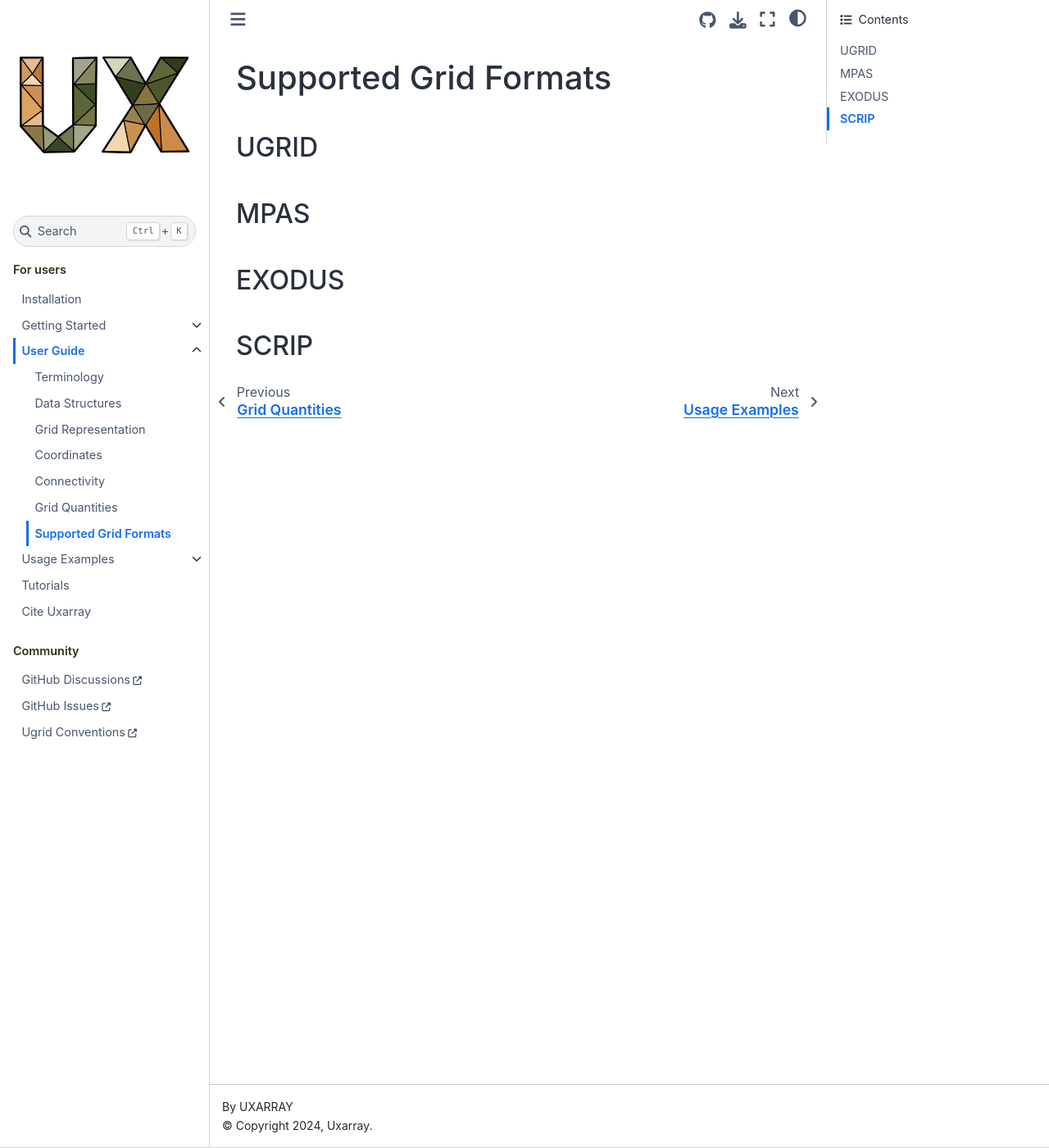
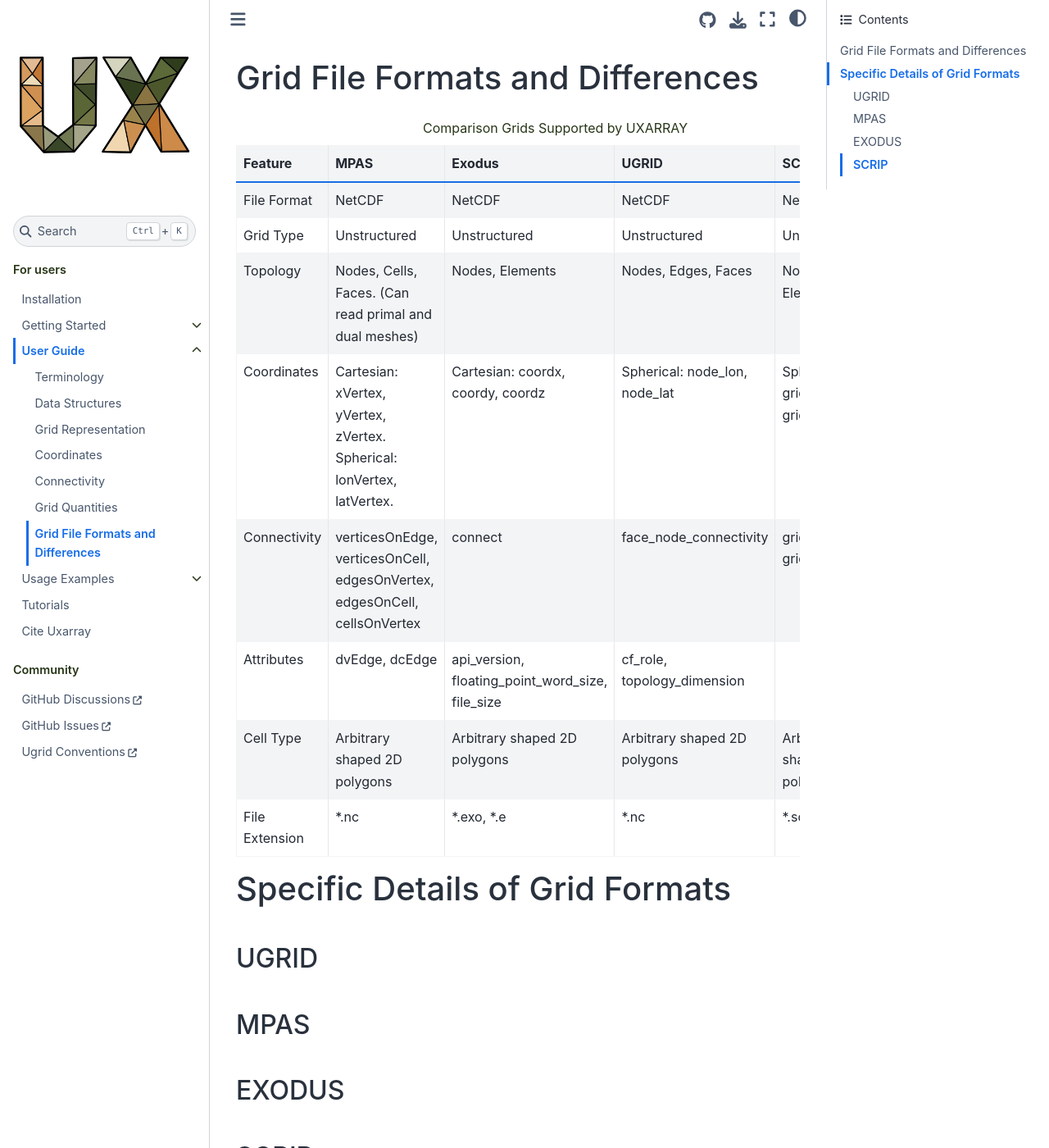
Before and after one commit to UXARRAY/uxarray, a Sphinx documentation site: the page built from docs/user-guide/grid-formats.rst, in a window 1280 px wide and 1400 px high. Shown: the whole window at 82% size. Built offline with Sphinx 7.4.7 and the Sphinx Book theme 1.1.4, drawn with Linux system fonts in a browser that asks for light colours; pages that are not in the unit, such as notebooks, are missing from menus.

Commit message:
o Add a table to compare grid formats

```diff
--- a/docs/user-guide/grid-formats.rst
+++ b/docs/user-guide/grid-formats.rst
@@ -1,8 +1,64 @@
 .. currentmodule:: uxarray
 
-======================
-Supported Grid Formats
-======================
+
+
+=================================
+Grid File Formats and Differences
+=================================
+
+.. list-table:: Comparison Grids Supported by UXARRAY
+   :header-rows: 1
+
+   * - Feature
+     - MPAS
+     - Exodus
+     - UGRID
+     - SCRIP
+   * - File Format
+     - NetCDF
+     - NetCDF
+     - NetCDF
+     - NetCDF
+   * - Grid Type
+     - Unstructured
+     - Unstructured
+     - Unstructured
+     - Unstructured
+   * - Topology
+     - Nodes, Cells, Faces. (Can read primal and dual meshes)
+     - Nodes, Elements
+     - Nodes, Edges, Faces
+     - Nodes, Elements
+   * - Coordinates
+     - Cartesian: xVertex, yVertex, zVertex. Spherical: lonVertex, latVertex.
+     - Cartesian: coordx, coordy, coordz
+     - Spherical: node_lon, node_lat
+     - Spherical: grid_corner_lon, grid_corner_lat
+   * - Connectivity
+     - verticesOnEdge, verticesOnCell, edgesOnVertex, edgesOnCell, cellsOnVertex
+     - connect
+     - face_node_connectivity
+     - grid_center_lon, grid_center_lat
+   * - Attributes
+     - dvEdge, dcEdge
+     - api_version, floating_point_word_size, file_size
+     - cf_role, topology_dimension
+     -
+   * - Cell Type
+     - Arbitrary shaped 2D polygons
+     - Arbitrary shaped 2D polygons
+     - Arbitrary shaped 2D polygons
+     - Arbitrary shaped 2D polygons
+   * - File Extension
+     - \*.nc
+     - \*.exo, \*.e
+     - \*.nc
+     - \*.scrip, \*.nc
+
+
+================================
+Specific Details of Grid Formats
+================================
 
 UGRID
 -----
```
Also changed, not shown: 1 other file.
